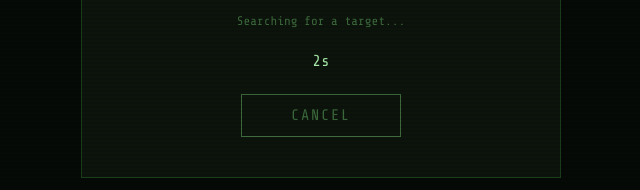
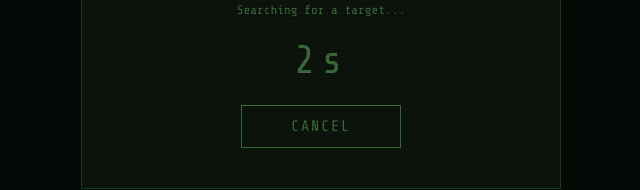
Before and after one commit to Hackatoan/sys32roulette, an Electron app: page public/game.html in a window 1100 px wide. Both pictures are taken after a click on the button "⚡ QUICK PLAY". Shown: the part 374-564 px from the top of the page, without its empty margins (229-869 px from the left). Drawn offline with nearby package versions, Linux system fonts and the light colour scheme; no server answers.

Commit message:
feat: add queue-timer style for Quick Play screen

```diff
--- a/public/style.css
+++ b/public/style.css
@@ -405,3 +405,9 @@ html, body {
 }
 
 .hidden { display: none !important; }
+
+/* ── Queue screen ────────────────────────────────────── */
+.queue-timer {
+  font-size: 2.5rem; color: var(--muted);
+  letter-spacing: 0.15em; line-height: 1;
+}
```
